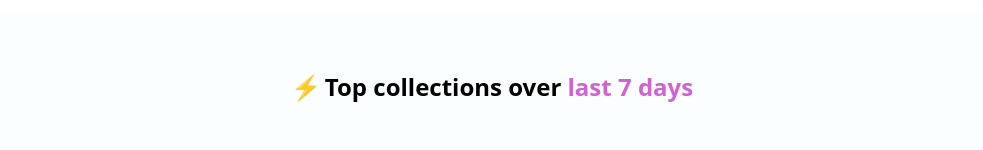
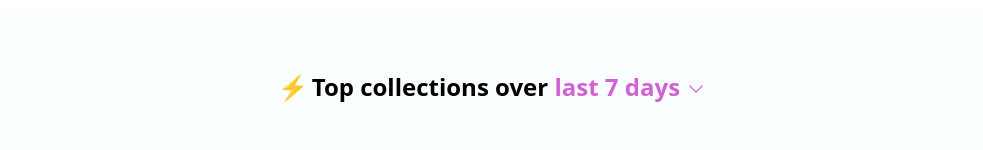
Before and after one commit to ValentineCodes/Unit, a Next.js app: page / in a window 1280 px wide. Shown: the part 851-1001 px from the top of the page, without its empty margins (148-1131 px from the left). Built offline with nearby package versions, Linux system fonts and the light colour scheme.

Commit message:
added timestamp dropdown selection for top collections

```diff
--- a/components/TopCollections.tsx
+++ b/components/TopCollections.tsx
@@ -1,14 +1,38 @@
-import React from "react";
+import React, { useState } from "react";
 import NFTCollection from "./cards/NFTCollection";
+import { Menu } from "@headlessui/react";
+import { ChevronDownIcon } from "@heroicons/react/24/solid";
 
 type Props = {};
 
+const timestamps = ["last 7 days", "last 30 days", "last 60 days"];
 const TopCollections = (props: Props) => {
+  const [selectedTimestamp, setSelectedTimestamp] = useState("last 7 days");
+
   return (
     <div className="flex flex-col items-center mt-20 space-y-7 py-10 bg-[#D1EEFC]/10">
       <h1 className="text-center font-bold text-2xl my-5 max-w-[70%]">
         <span className="mr-1">{"\u26A1"}</span>Top collections over{" "}
-        <span className="text-[#D262D1]">last 7 days</span>
+        <Menu as="div" className="inline-block">
+          <Menu.Button className="text-[#D262D1]">
+            {selectedTimestamp}{" "}
+            <ChevronDownIcon className="w-5 h-5 inline-block" />
+          </Menu.Button>
+          <Menu.Items
+            as="ul"
+            className="absolute bg-white border shadow-lg rounded-md text-sm flex flex-col items-start"
+          >
+            {timestamps.map((timestamp) => (
+              <Menu.Item
+                as="li"
+                className="hover:bg-[#D262D1] hover:text-white transition-colors duration-500 px-5 py-2 w-full"
+                onClick={() => setSelectedTimestamp(timestamp)}
+              >
+                {timestamp}
+              </Menu.Item>
+            ))}
+          </Menu.Items>
+        </Menu>
       </h1>
 
       <div className="grid grid-cols-2 md:grid-cols-4 gap-5">
```
